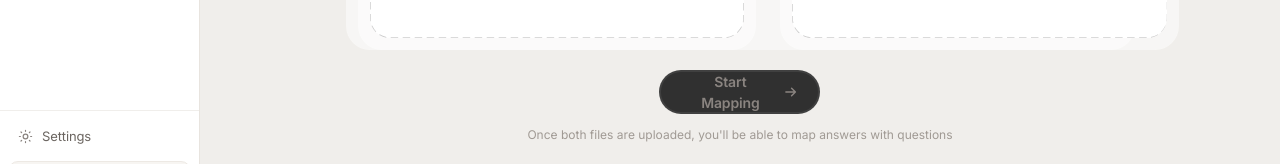
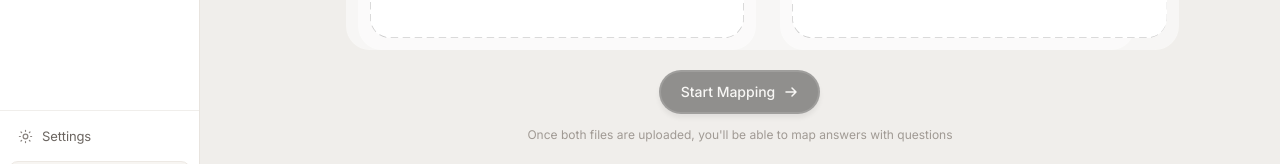
Before and after one commit to anshumancodes/veda-ai-test, a Next.js app in the folder apps/web/: page / in a window 1280 px wide. Shown: the part 572-736 px from the top of the page. Built offline with nearby package versions, Linux system fonts and the light colour scheme.

Commit message:
refactor(web): Refactor assessment upload component

```diff
--- a/apps/web/src/components/upload/assessment-upload.tsx
+++ b/apps/web/src/components/upload/assessment-upload.tsx
@@ -20,8 +20,6 @@ interface ExtractionResult {
   mappings: AnswerMapping[];
   answerPages: DocumentPage[];
 }
-
-
 
 export function AssessmentUpload() {
   const [phase, setPhase] = useState<Phase>("idle");
@@ -332,7 +330,14 @@ export function AssessmentUpload() {
             Upload both files to get started
           </p>
 
-          <div style={{ display: "flex", flexDirection: "column", alignItems: "center", gap: 20 }}>
+          <div
+            style={{
+              display: "flex",
+              flexDirection: "column",
+              alignItems: "center",
+              gap: 20,
+            }}
+          >
             {/* Mascot */}
             <div className="flex justify-center">
               <div
@@ -351,7 +356,6 @@ export function AssessmentUpload() {
                   height={138}
                   style={{ objectFit: "cover" }}
                 />
-
               </div>
             </div>
 
@@ -406,34 +410,22 @@ export function AssessmentUpload() {
                 id="start-mapping-btn"
                 disabled={!canAnalyze}
                 onClick={handleAnalyze}
-              style={{
-                display: "inline-flex",
-                alignItems: "center",
-                gap: 8,
-                width: 161,
-                height: 44,
-                paddingTop: 12,
-                paddingRight: 20,
-                paddingBottom: 12,
-                paddingLeft: 24,
-                borderRadius: 64,
-                border: `2px solid ${canAnalyze ? "transparent" : "rgba(255,255,255,0.08)"}`,
-                background: canAnalyze
-                    ? "linear-gradient(135deg, #e8521a, #ff7a45)"
-                    : "rgba(48, 48, 48, 1)",
-                color: canAnalyze ? "#fff" : "#8a8480",
-                fontSize: 14,
-                fontWeight: 600,
-                cursor: canAnalyze ? "pointer" : "not-allowed",
-                transition: "all 0.2s ease",
-                boxShadow: canAnalyze
-                    ? "0 4px 16px rgba(232, 82, 26, 0.35)"
-                    : "none",
-                letterSpacing: "-0.01em",
-                boxSizing: "border-box",
-              }}
+                className="
+      flex h-11 w-[161px] items-center justify-center
+      gap-2 rounded-[64px]
+      border-2 border-white/[0.15]
+      bg-[#303030]
+      py-3 pl-6 pr-5
+      text-sm font-medium text-white
+      shadow-[0px_4px_5px_0px_rgba(0,0,0,0.12)]
+      transition-all
+      hover:bg-[#3a3a3a]
+      disabled:cursor-not-allowed
+      disabled:opacity-50
+    "
               >
-              Start Mapping
+                <span>Start Mapping</span>
+
                 <svg
                   width="16"
                   height="16"
@@ -451,13 +443,7 @@ export function AssessmentUpload() {
                 </svg>
               </button>
 
-            <p
-              style={{
-                fontSize: 12,
-                color: "#a09a94",
-                textAlign: "center",
-              }}
-            >
+              <p className="text-center text-[12px] text-[#a09a94]">
                 Once both files are uploaded, you&apos;ll be able to map answers
                 with questions
               </p>
```
Lines whose indentation alone changed are shown as unchanged.
